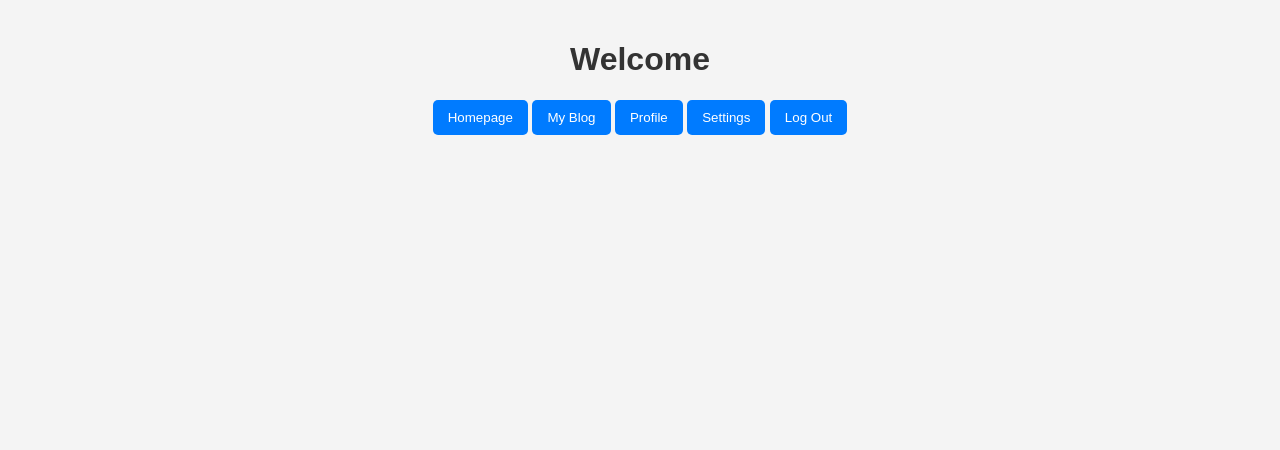
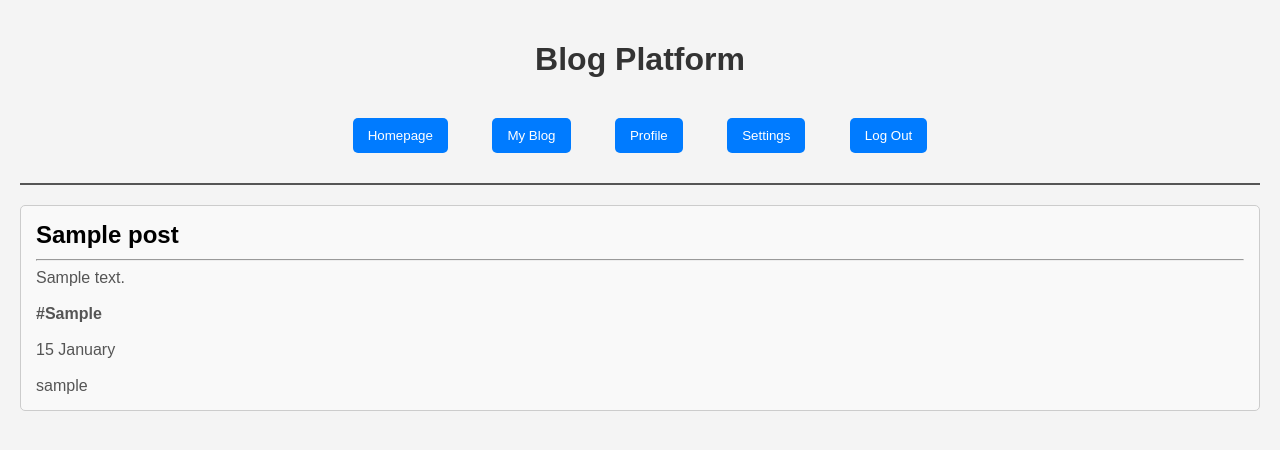
Before and after one commit to ayberkozcan/flask-blog-platform-app, a Flask app: page /homepage in a window 1280 px wide. Shown: the top 450 px of the page. Run offline with Flask 3, Linux system fonts and the light colour scheme; the visitor is signed in with stand-in values (Sample User, id 1); tables that the repository leaves empty hold one stand-in row (values such as "Sample post").

Commit message:
Creating and Deleting Posts
Creating and deleting posts. Listing them on the homepage.

```diff
--- a/app.py
+++ b/app.py
@@ -2,6 +2,7 @@ from flask import Flask, render_template, request, redirect, url_for, flash, ses
 from flask_sqlalchemy import SQLAlchemy
 from werkzeug.security import generate_password_hash, check_password_hash
 from flask_migrate import Migrate
+from datetime import datetime
 
 app = Flask(__name__)
 
@@ -26,9 +27,22 @@ class User(db.Model):
     def __repr__(self):
         return f"User('{self.username}')"
 
+class Post(db.Model):
+    id = db.Column(db.Integer, primary_key=True)
+    title = db.Column(db.String(100), nullable=False)
+    content = db.Column(db.Text)
+    tags = db.Column(db.String(100))
+    created_date = db.Column(db.DateTime, default=datetime.utcnow)
+    user_id = db.Column(db.Integer, db.ForeignKey('user.id'), nullable=False)
+
+    user = db.relationship('User', backref=db.backref('posts', lazy=True))
+
+    def __repr__(self):
+        return f"Post('{self.title}', '{self.created_date}')"
+
 @app.route('/', methods=['GET', 'POST'])
-def visitor_homepage():
-    return render_template('visitor_homepage.html')
+def visitor_base():
+    return render_template('visitor_base.html')
 
 @app.route('/login', methods=['GET', 'POST'])
 def login():
@@ -93,14 +107,16 @@ def register():
 def logout():
     session.pop('user_id', None)
 
-    return redirect(url_for('visitor_homepage'))
+    return redirect(url_for('visitor_base'))
 
 @app.route('/homepage', methods=['GET', 'POST'])
 def homepage():
     if 'user_id' not in session:
         return redirect(url_for('login'))
 
-    return render_template('homepage.html')
+    posts = Post.query.all()
+
+    return render_template('homepage.html', posts=posts)
 
 @app.route('/profile', methods=['GET', 'POST'])
 def profile():
@@ -152,12 +168,35 @@ def myblog():
     if 'user_id' not in session:
         return redirect(url_for('login'))
 
-    user = User.query.get(session['user_id'])
+    if request.method == 'POST':
+        title = request.form['titleTextarea']
+        content = request.form['contentTextarea']
+        tags = request.form['tagTextarea']
+        user_id = request.form['user_id']
 
-    if request.method == 'POST':
+        new_post = Post(title=title, content=content, tags=tags, user_id=user_id)
+        db.session.add(new_post)
+        db.session.commit()
+
         flash("Post Created Successfully!")
+        return redirect(url_for('myblog'))
 
-    return render_template('myblog.html')
+    posts = Post.query.all()
+    return render_template('myblog.html', posts=posts)
+
+@app.route('/delete_post/<int:post_id>', methods=['GET', 'POST'])
+def delete_post(post_id):
+    post = Post.query.get_or_404(post_id)
+
+    if post.user_id != session['user_id']:
+        flash('You do not have permission to delete this post.')
+        return redirect(url_for('myblog'))
+
+    db.session.delete(post)
+    db.session.commit()
+    flash('Post Deleted Successfully!')
+
+    return redirect(url_for('myblog'))
 
 if __name__ == "__main__":
     with app.app_context():
--- a/static/homepage.css
+++ b/static/base.css
@@ -87,3 +87,17 @@ ul {
 ul p {
     color: #00b427;
 }
+
+.posts-container {
+    margin-top: 20px;
+}
+.post {
+    margin-bottom: 20px;
+    padding: 15px;
+    border: 1px solid #ccc;
+    border-radius: 5px;
+    background-color: #f9f9f9;
+}
+.post h2 {
+    margin: 0 0 10px 0;
+}
--- /dev/null
+++ b/templates/base.html
@@ -0,0 +1,35 @@
+<!DOCTYPE html>
+<html lang="en">
+<head>
+    <meta charset="UTF-8">
+    <meta name="viewport" content="width=device-width, initial-scale=1.0">
+    <title>{% block title %}Blog{% endblock %}</title>
+    <link rel="stylesheet" href="{{ url_for('static', filename='base.css') }}">
+    <style>
+        .button-container {
+            border-bottom: 2px solid #555555;
+            padding-bottom: 10px;
+            margin-top: 40px;
+            margin-bottom: 20px;
+        }
+
+        .button-container button {
+            margin: 0 20px;
+            margin-bottom: 20px;
+        }
+    </style>
+</head>
+<body>
+    <h1>Blog Platform</h1>
+    <div class="button-container">
+        <button onclick="location.href='/homepage'">Homepage</button>
+        <button onclick="location.href='/myblog'">My Blog</button>
+        <button onclick="location.href='/profile'">Profile</button>
+        <button onclick="location.href='/settings'">Settings</button>
+        <button onclick="location.href='/logout'">Log Out</button>
+    </div>
+
+    {% block content %}{% endblock %}
+
+</body>
+</html>
--- a/templates/homepage.html
+++ b/templates/homepage.html
@@ -1,19 +1,20 @@
-<!DOCTYPE html>
-<html lang="en">
-<head>
-    <meta charset="UTF-8">
-    <meta name="viewport" content="width=device-width, initial-scale=1.0">
-    <title>Blog</title>
-    <link rel="stylesheet" href="{{ url_for('static', filename='homepage.css') }}">
-</head>
-<body>
-    <h1>Welcome</h1>
-    <div class="button-container">
-        <button onclick="location.href='/homepage'">Homepage</button>
-        <button onclick="location.href='/myblog'">My Blog</button>
-        <button onclick="location.href='/profile'">Profile</button>
-        <button onclick="location.href='/settings'">Settings</button>
-        <button onclick="location.href='/logout'">Log Out</button>
-    </div>
-</body>
-</html>
+{% extends 'base.html' %}
+
+{% block title %}My Blog{% endblock %}
+
+{% block content %}
+
+<div class="posts-container">
+    {% for post in posts %}
+        <div class="post">
+            <h2>{{ post.title }}</h2>
+            <hr>
+            <p>{{ post.content }}</p><br><br>
+            <p><strong>#{{ post.tags }}</strong></p><br><br>
+            <p>{{ post.created_date.strftime('%d %B') }}</p><br><br>
+            <p>{{ post.user.username }}</p>
+        </div>
+    {% endfor %}
+</div>
+
+{% endblock %}
--- a/templates/profile.html
+++ b/templates/profile.html
@@ -5,7 +5,7 @@
     <meta charset="UTF-8">
     <meta name="viewport" content="width=device-width, initial-scale=1.0">
     <title>Blog - Profile</title>
-    <link rel="stylesheet" href="{{ url_for('static', filename='homepage.css') }}">
+    <link rel="stylesheet" href="{{ url_for('static', filename='base.css') }}">
 
     <script>
 
```
Also changed, not shown: templates/myblog.html (+50 -49 lines), templates/visitor_base.html (added, +30 -0 lines), templates/visitor_homepage.html (deleted, +0 -17 lines).
